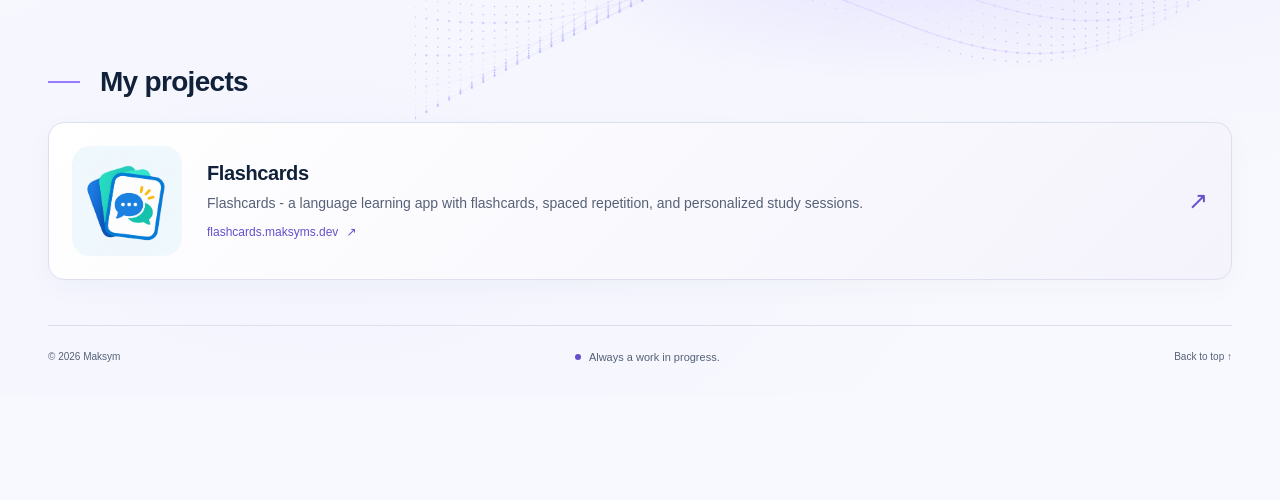
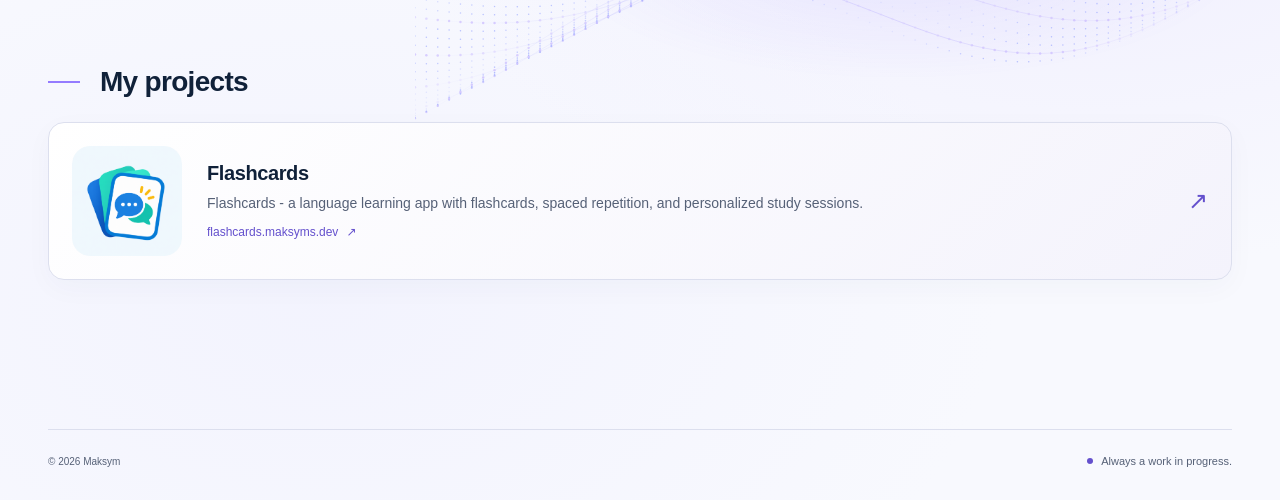
Before and after one commit to superedriver/maksyms.dev, an Astro site: page / in a window 1280 px wide. Shown: the part 300-800 px from the top of the page. Built offline with nearby package versions, Linux system fonts and the light colour scheme; Astro itself is replaced by a stand-in of ours.

Commit message:
Moved footer to the bottom

```diff
--- a/src/components/Portfolio.astro
+++ b/src/components/Portfolio.astro
@@ -67,7 +67,7 @@ return <CardTag class:list={['card', 'project-row', { 'linked-card': Boolean(p.u
 {projects.length === 0 && <article class="card empty"><div class="card-top"><span>IN PROGRESS</span><span aria-hidden="true">↗</span></div><h3>{lang === 'en' && <span class="en">Good things take shape.</span>}{lang === 'es' && <span class="es">Las ideas van tomando forma.</span>}{lang === 'uk' && <span class="uk">Ідеї набувають форми.</span>}</h3><p>{lang === 'en' && <span class="en">My projects will appear here soon.<br />There’s more to come.</span>}{lang === 'es' && <span class="es">Mis proyectos aparecerán aquí pronto.<br />Esto es solo el comienzo.</span>}{lang === 'uk' && <span class="uk">Незабаром тут з’являться мої проєкти.<br />Далі буде.</span>}</p><span class="status"><i aria-hidden="true"></i>{lang === 'en' && <span class="en">Coming soon</span>}{lang === 'es' && <span class="es">Próximamente</span>}{lang === 'uk' && <span class="uk">Незабаром</span>}</span></article>}
 </div></section>
 </main>
-<footer><span>© {new Date().getFullYear()} {lang === 'en' && <span class="en">Maksym</span>}{lang === 'es' && <span class="es">Maksym</span>}{lang === 'uk' && <span class="uk">Максим</span>}</span><span class="status"><i aria-hidden="true"></i>{lang === 'en' && <span class="en">Always a work in progress.</span>}{lang === 'es' && <span class="es">Siempre en evolución.</span>}{lang === 'uk' && <span class="uk">Завжди є що вдосконалити.</span>}</span><a href="#">{lang === 'en' && <span class="en">Back to top ↑</span>}{lang === 'es' && <span class="es">Volver arriba ↑</span>}{lang === 'uk' && <span class="uk">Нагору ↑</span>}</a></footer>
+<footer><span>© {new Date().getFullYear()} {lang === 'en' && <span class="en">Maksym</span>}{lang === 'es' && <span class="es">Maksym</span>}{lang === 'uk' && <span class="uk">Максим</span>}</span><span class="status"><i aria-hidden="true"></i>{lang === 'en' && <span class="en">Always a work in progress.</span>}{lang === 'es' && <span class="es">Siempre en evolución.</span>}{lang === 'uk' && <span class="uk">Завжди є що вдосконалити.</span>}</span></footer>
 </div>
 <script>
 const root = document.documentElement;
--- a/src/styles/global.css
+++ b/src/styles/global.css
@@ -106,3 +106,9 @@
 .languages a{padding:10px 2px;color:var(--muted);font-size:11px}
 .languages a[aria-current=page]{color:var(--ink);font-weight:700}
 .languages a:hover{color:var(--accent)}
+
+/* Keep the footer at the viewport bottom while allowing long pages to grow. */
+.shell{display:flex;flex-direction:column;min-height:100vh;width:100%}
+@supports(min-height:100dvh){.shell{min-height:100dvh}}
+.shell>header,.shell>footer{flex-shrink:0}
+.shell>main{flex:1}
```
